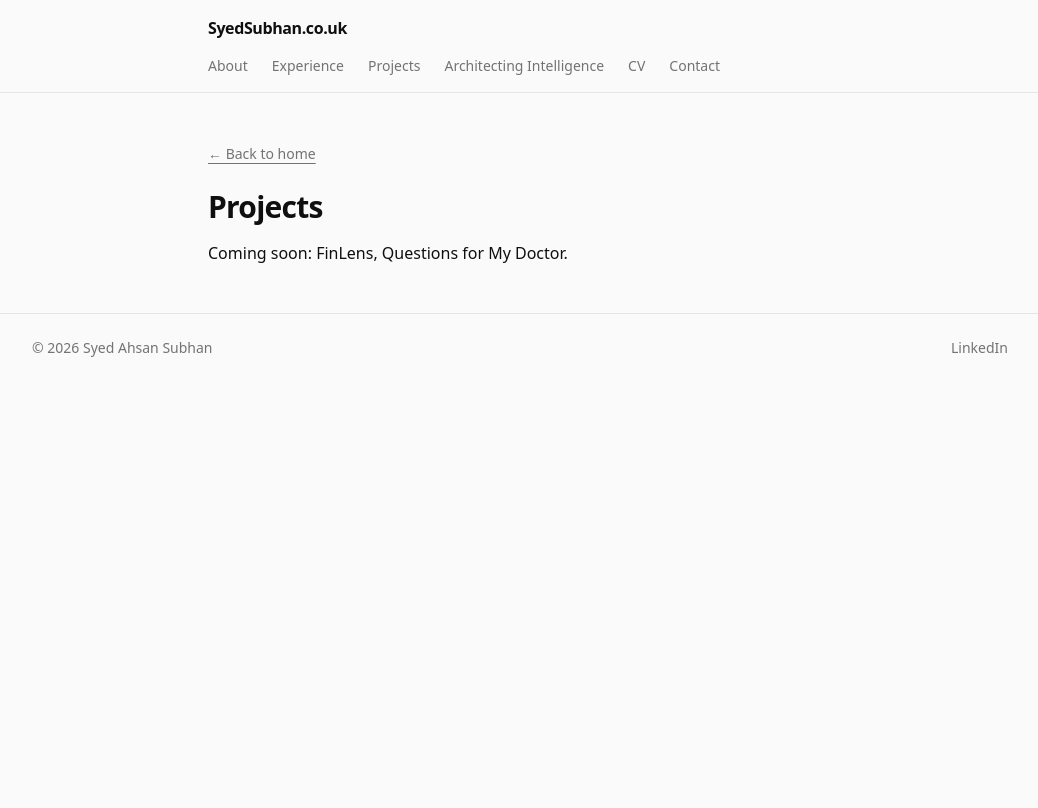
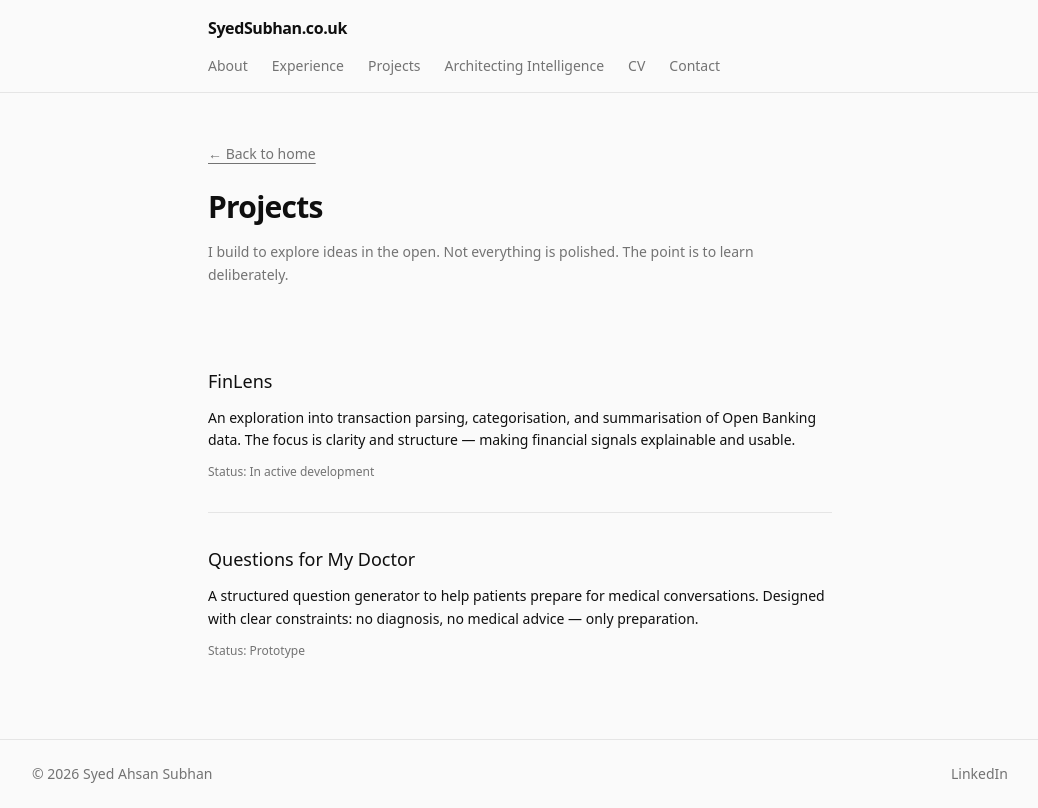
Before and after one commit to takhleeq-ai/syedsubhan-site, a Next.js app: page /projects in a window 1280 px wide. Shown: the whole page, without its empty margins (120-1158 px from the left). Built offline with nearby package versions, Linux system fonts and the light colour scheme.

Commit message:
projects page updated

```diff
--- a/app/projects/page.tsx
+++ b/app/projects/page.tsx
@@ -1,3 +1,5 @@
+import Link from "next/link";
+
 export const metadata = {
   title: "Projects — Syed Ahsan Subhan",
   description: "FinLens, Questions for My Doctor, and other initiatives.",
@@ -6,16 +8,43 @@ export const metadata = {
 export default function ProjectsPage() {
   return (
     <div className="mx-auto max-w-2xl px-5 py-12 sm:px-6">
-      <a
+      <Link
         href="/"
         className="text-sm text-[var(--muted)] underline underline-offset-4 hover:text-[var(--foreground)]"
       >
         ← Back to home
-      </a>
+      </Link>
+
       <h1 className="mt-6 text-3xl font-semibold tracking-tight">Projects</h1>
-      <p className="mt-4 text-[var(--foreground)]">
-        Coming soon: FinLens, Questions for My Doctor.
+
+      <p className="mt-4 text-sm leading-relaxed text-[var(--muted)]">
+        I build to explore ideas in the open. Not everything is polished. The
+        point is to learn deliberately.
       </p>
+
+      <div className="mt-12 divide-y divide-[var(--border)]">
+        <div className="py-8">
+          <h2 className="text-lg font-medium">FinLens</h2>
+          <p className="mt-3 text-sm leading-relaxed text-[var(--foreground)]">
+            An exploration into transaction parsing, categorisation, and
+            summarisation of Open Banking data. The focus is clarity and
+            structure — making financial signals explainable and usable.
+          </p>
+          <p className="mt-3 text-xs text-[var(--muted)]">
+            Status: In active development
+          </p>
+        </div>
+
+        <div className="py-8">
+          <h2 className="text-lg font-medium">Questions for My Doctor</h2>
+          <p className="mt-3 text-sm leading-relaxed text-[var(--foreground)]">
+            A structured question generator to help patients prepare for medical
+            conversations. Designed with clear constraints: no diagnosis, no
+            medical advice — only preparation.
+          </p>
+          <p className="mt-3 text-xs text-[var(--muted)]">Status: Prototype</p>
+        </div>
+      </div>
     </div>
   );
 }
```
